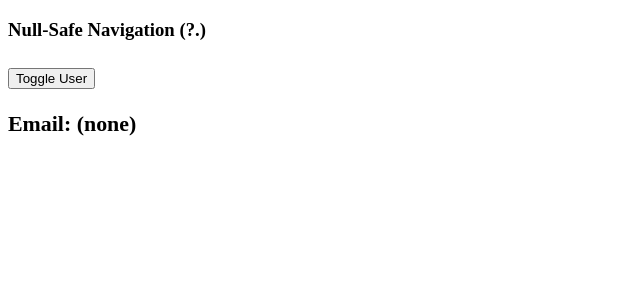
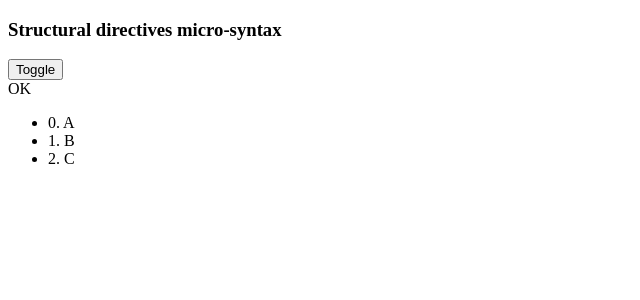
Before and after one commit to ajitoriginal/Angular, an Angular app in the folder my-angular-app/: page / in a window 1280 px wide. Shown: the top 300 px of the page, without its empty margins (0-640 px from the left). Built offline with nearby package versions, Linux system fonts and the light colour scheme.

Commit message:
structural directives micro-syntax

```diff
--- a/my-angular-app/src/main.ts
+++ b/my-angular-app/src/main.ts
@@ -1,20 +1,26 @@
 import { bootstrapApplication } from '@angular/platform-browser';
 import {Component } from '@angular/core'
+import { CommonModule } from '@angular/common';
+
 @Component({
   selector: 'app-root',
   standalone: true,
+  imports: [CommonModule],
   template: `
-  <h3>Null-Safe Navigation (?.)<h3>
-  <button (click)="toggle()">Toggle User</button>
-  <p>Email: {{user?.profile?.email || '(none)'}}</p>
+  <h3>Structural directives micro-syntax</h3>
+  <button (click)="ok = !ok">Toggle</button>
+  <div *ngIf="ok; else other">OK</div>
+  <ng-template #other>Not OK</ng-template>
+  <ul>
+    <li *ngFor="let item of items; index as i">{{i}}. {{item}}</li>
+  </ul>
 
   `
 })
 export class App {
-  user: {profile?: {email?: string}} | undefined = undefined;
-  toggle(){
-    this.user = this.user ? undefined : {profile: {email: 'test@gmail.com'}};
-  }
+  ok = true
+    items = ['A','B','C'];
+
 }
 
 bootstrapApplication(App);
```
Also changed, not shown: 1 other file (tests, documents, lock files or other folders).
